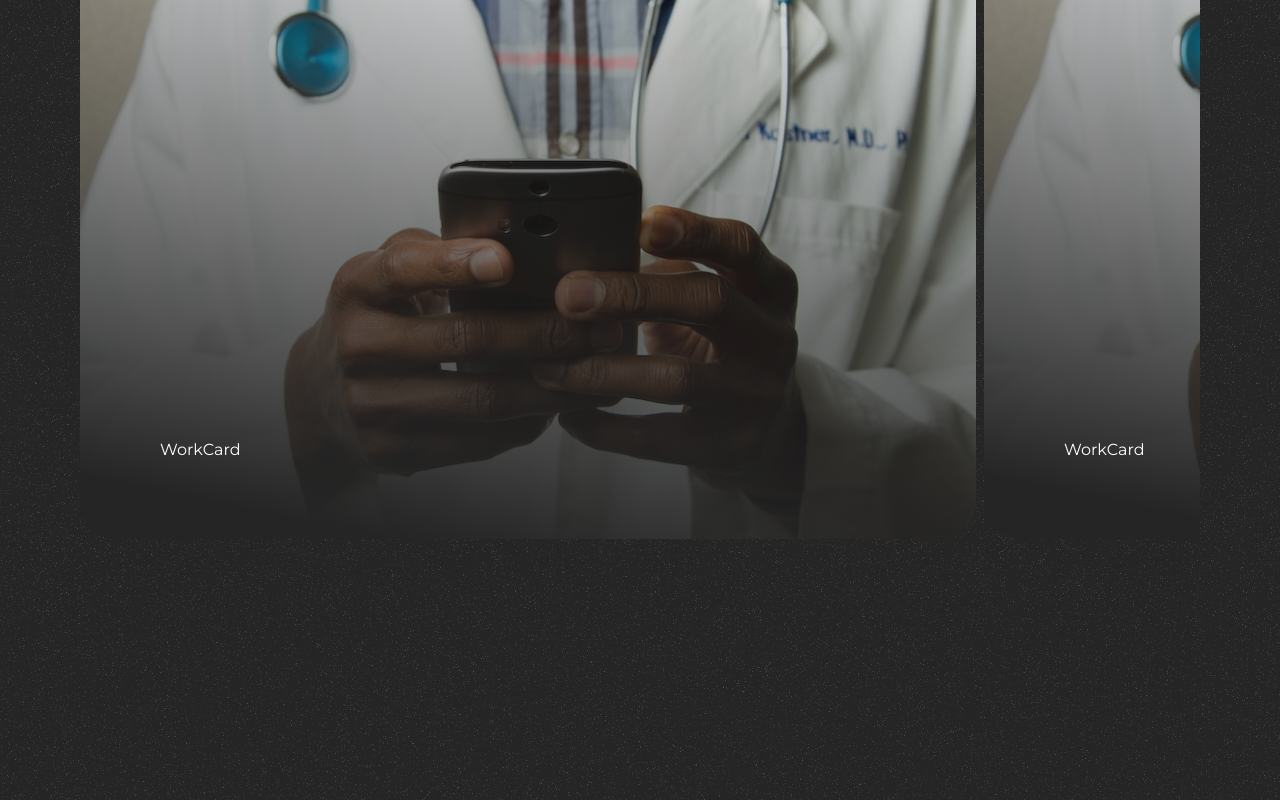
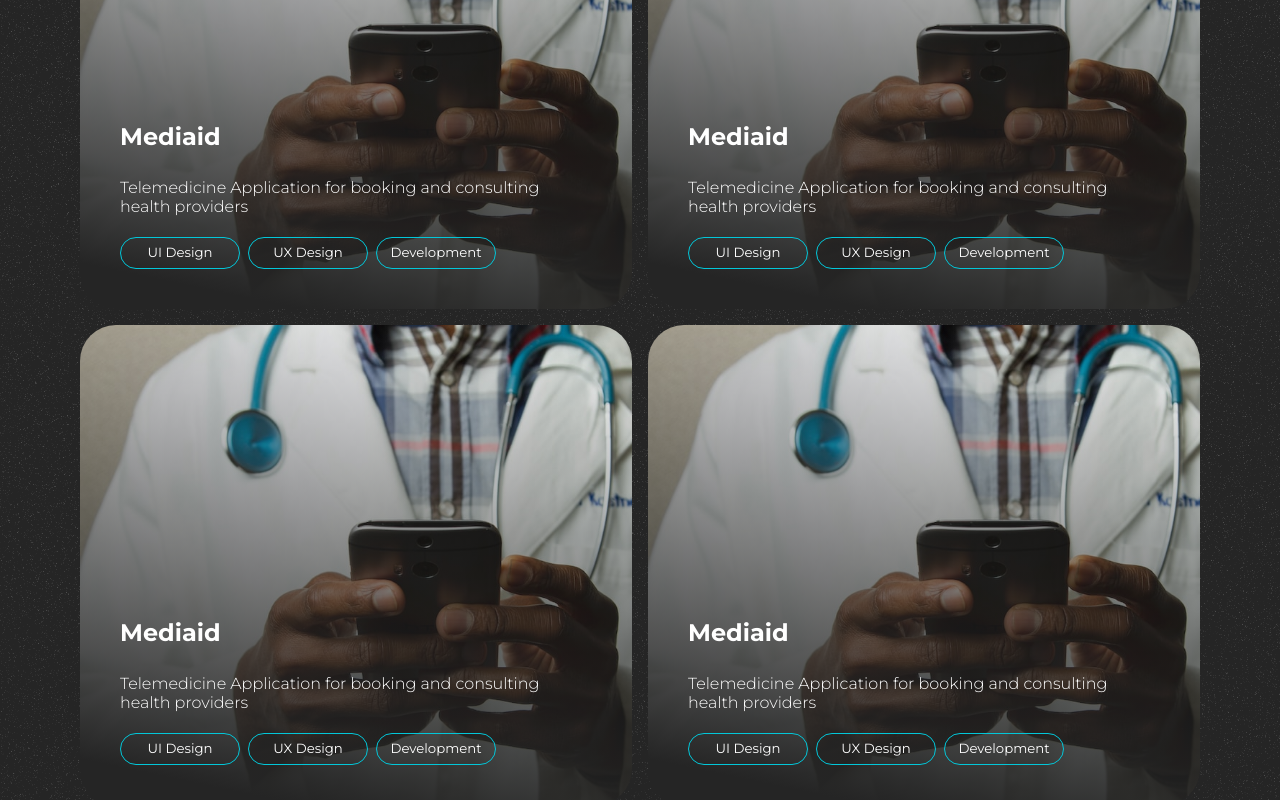
Before and after one commit to davadeola/portfolio-frontend, a Next.js app: page / in a window 1280 px wide. Shown: the part 780-1580 px from the top of the page. Built offline with nearby package versions, Linux system fonts and the light colour scheme.

Commit message:
implemented simple grid

```diff
--- /dev/null
+++ b/components/Tag.js
@@ -0,0 +1,11 @@
+import React from "react";
+
+function Tag({ tag }) {
+  return (
+    <div className="tag">
+      <h5>{tag}</h5>
+    </div>
+  );
+}
+
+export default Tag;
--- a/components/WorkCard.js
+++ b/components/WorkCard.js
@@ -1,7 +1,20 @@
 import React from "react";
+import Tag from "./Tag";
 
 function WorkCard() {
-  return <div className="workCard">WorkCard</div>;
+  return (
+    <div className="workCard">
+      <h3 style={{ fontWeight: "bolder" }}>Mediaid</h3>
+      <h4>
+        Telemedicine Application for booking and consulting health providers
+      </h4>
+      <div className="">
+        <Tag tag="UI Design" />
+        <Tag tag="UX Design" />
+        <Tag tag="Development" />
+      </div>
+    </div>
+  );
 }
 
 export default WorkCard;
--- a/components/index.js
+++ b/components/index.js
@@ -2,4 +2,5 @@ export { default as Navbar } from "./Navbar";
 export { default as Footer } from "./Footer";
 export { default as HeaderTag } from "./HeaderTag";
 export { default as WorkCard } from "./WorkCard";
+export { default as Tag } from "./Tag";
 export { default as ServiceContent } from "./ServiceContent";
--- a/pages/index.js
+++ b/pages/index.js
@@ -5,74 +5,7 @@ import { ServiceContent, WorkCard } from "../components";
 import HeaderTag from "../components/HeaderTag";
 //import { useIsInViewPort } from "../customHooks/useInViewPort";
 
-function useIsInViewPort(ref) {
-  const [isIntersecting, setIsIntersecting] = useState(true);
-
-  const observer = useRef(null);
-
-  useEffect(() => {
-    if (observer.current) observer.current.disconnect();
-
-    observer.current = new IntersectionObserver(([entry]) =>
-      setIsIntersecting(entry.isIntersecting)
-    );
-
-    const { current: currentObserver } = observer;
-
-    currentObserver.observe(ref.current);
-
-    return () => {
-      currentObserver.disconnect();
-    };
-  }, [ref]);
-
-  return isIntersecting;
-}
-
 export default function Home() {
-  const scrollRef = useRef();
-  const stickyRef = useRef();
-  const [stickyContainerHeight, setStickyContainerHeight] = useState(0);
-
-  let isInViewPort = useIsInViewPort(stickyRef);
-
-  useEffect(() => {
-    const scrollContainer = scrollRef.current;
-    const stickyContainer = stickyRef.current;
-
-    setStickyContainerHeight(scrollContainer.scrollWidth);
-
-    // console.log(isInViewPort);
-
-    const handleScroll = (e) => {
-      //e.preventDefault();
-
-      if (isInViewPort) {
-        var isPlaceHolderBelowTop =
-          stickyContainer.offsetTop < document.documentElement.scrollTop;
-
-        var isPlaceHolderBelowBottom =
-          stickyContainer.offsetTop + stickyContainer.offsetHeight >
-          document.documentElement.scrollTop;
-
-        var _canScrollHorizontally =
-          isPlaceHolderBelowBottom && isPlaceHolderBelowTop;
-
-        // console.log(_canScrollHorizontally);
-
-        if (_canScrollHorizontally) {
-          scrollContainer.scrollLeft += e.deltaY;
-        }
-      }
-    };
-
-    window.addEventListener("wheel", handleScroll);
-
-    return () => {
-      window.removeEventListener("wheel", handleScroll);
-    };
-  }, []);
-
   return (
     <>
       <Head>
@@ -107,18 +40,12 @@ export default function Home() {
 
       <div className="container">
         <HeaderTag title="Featured Works" />
-        <div
-          className="main"
-          ref={stickyRef}
-          style={{
-            height: stickyContainerHeight,
-          }}
-        >
-          <div className="work-row" ref={scrollRef}>
-            <WorkCard />
-            <WorkCard />
-            <WorkCard />
-          </div>
+
+        <div className="row work-row">
+          <WorkCard />
+          <WorkCard />
+          <WorkCard />
+          <WorkCard />
         </div>
       </div>
       <div className="container">
--- a/styles/globals.css
+++ b/styles/globals.css
@@ -39,6 +39,10 @@ h4 {
   font-weight: 300;
 }
 
+h5 {
+  font-weight: 400;
+}
+
 a {
   color: inherit;
   text-decoration: none;
@@ -64,7 +68,7 @@ small {
   padding: 0.5em 5em 0.5em 5em;
   background-color: #fff;
   width: 100%;
-  /* position: fixed; */
+  position: fixed;
   z-index: 1;
 }
 
@@ -218,10 +222,13 @@ textarea {
 
 .workCard {
   display: flex;
-  align-items: flex-end;
-  min-height: 50vw;
-  min-width: 70vw;
-  padding: 5em;
+  flex-direction: column;
+  align-items: flex-start;
+  justify-content: flex-end;
+  gap: 16px;
+  height: 30rem;
+  min-width: 30em;
+  padding: 2.5em;
   background-repeat: no-repeat;
   background: linear-gradient(11.77deg, #252525 7.74%, rgba(0, 0, 0, 0) 97.93%),
     url(../public/assets/images/project.png);
@@ -229,14 +236,29 @@ textarea {
   background-size: cover;
 }
 
+.workCard > div {
+  display: flex;
+  gap: 8px;
+}
+
 .work-row {
   display: flex;
   margin-top: 1em;
   margin-bottom: 2em;
-  position: sticky;
-  overflow-x: hidden;
+
   padding-top: 0.5em;
-  padding-right: 10em;
+
   top: 0;
-  gap: 8px;
+  gap: 16px;
 }
+
+.tag {
+  display: flex;
+  justify-content: center;
+  align-items: center;
+  padding: 8px 16px;
+  width: 7.5em;
+  height: 2em;
+  border: 1px solid #02c7d9;
+  border-radius: 16px;
+}
```
